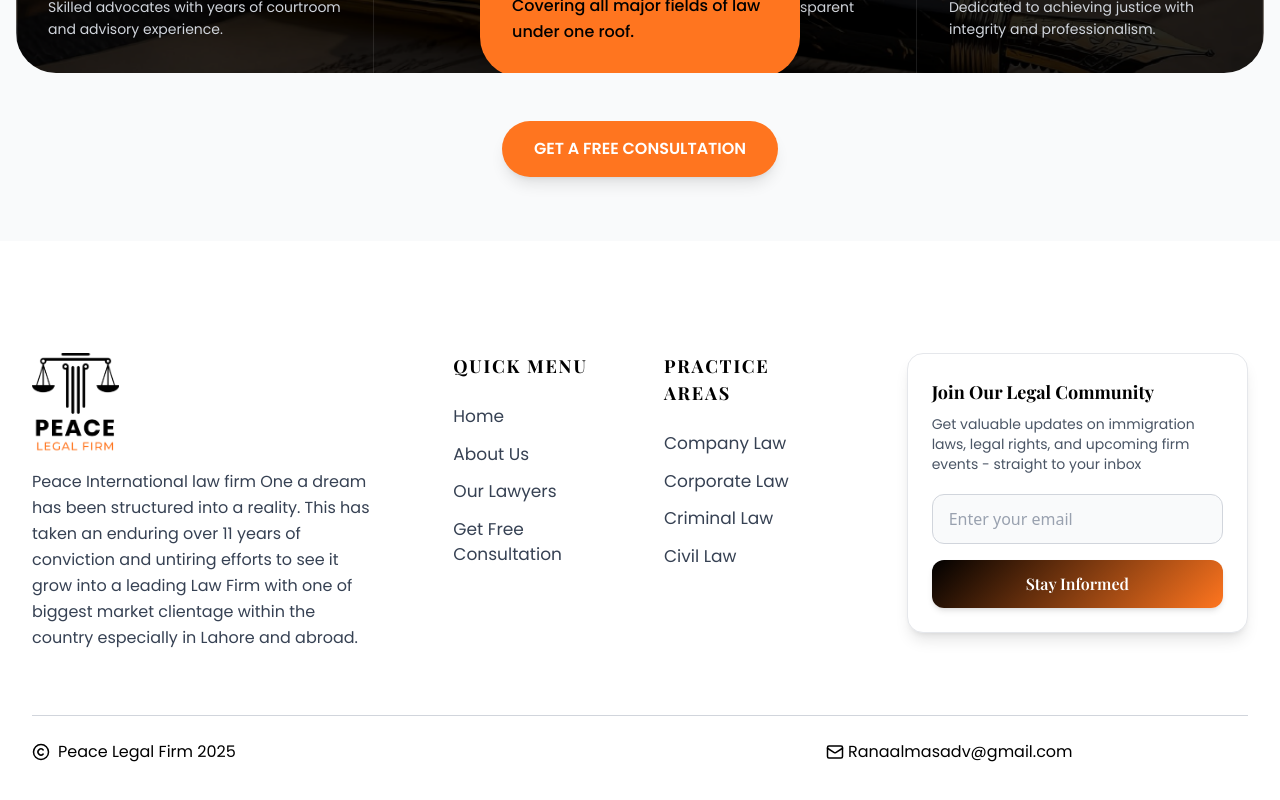
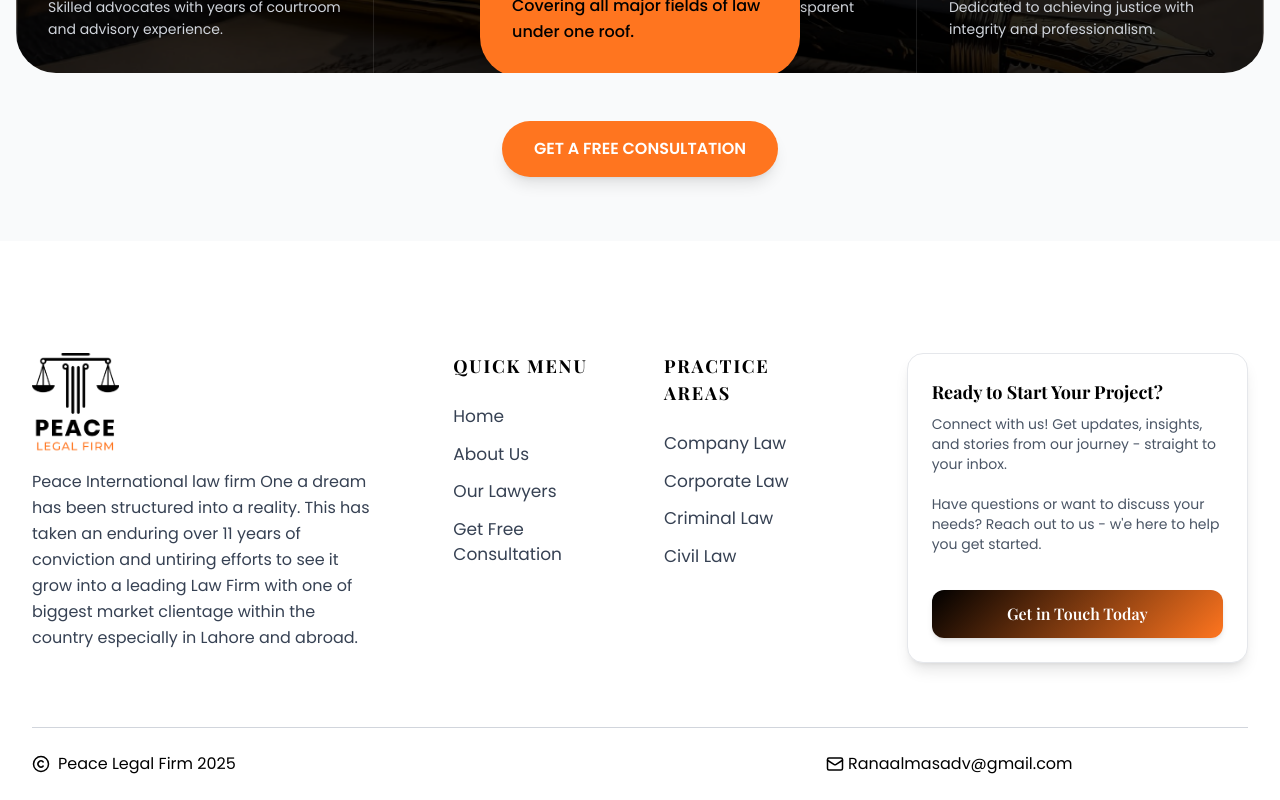
Before and after one commit to ZohaibAly/PeaceLegalFirm, a React (Vite) app: page /About-Us in a window 1280 px wide. Shown: the part 1617-2417 px from the top of the page. Built offline with nearby package versions, Linux system fonts and the light colour scheme; a web font is replaced by a local one.

Commit message:
fix practice

```diff
--- a/constants/FooterData.js
+++ b/constants/FooterData.js
@@ -37,7 +37,7 @@ export const footerData = {
   // newsletter copy (optional)
   newsletter: {
     placeholder: "Enter your email",
-    buttonText: "Stay Informed",
+    buttonText: "Get in Touch Today",
     action: "/Get-Free-Consultation",
   },
   contactEmail: "Ranaalmasadv@gmail.com",
--- a/src/components/Footer.jsx
+++ b/src/components/Footer.jsx
@@ -111,30 +111,24 @@ const Footer = () => {
                   color: theme.colors.primary,
                 }}
               >
-                Join Our Legal Community
+              Ready to Start Your Project?
               </p>
 
               <p
                 className="text-sm text-gray-600 mb-5"
                 style={{ fontFamily: theme.fonts.body }}
               >
-                Get valuable updates on immigration laws, legal rights, and
-                upcoming firm events - straight to your inbox
+                Connect with us! Get updates, insights, and stories from our journey - straight to your inbox.
+              </p>
+               <p
+                className="text-sm text-gray-600 mb-5"
+                style={{ fontFamily: theme.fonts.body }}
+              >
+                Have questions or want to discuss your needs? Reach out to us - w'e here to help you get started.
               </p>
 
-              <form onSubmit={handleSubscribe}>
-                <div className="relative">
-                  <input
-                    type="email"
-                    name="email"
-                    id="email"
-                    placeholder={newsletter?.placeholder || "Enter your email"}
-                    className="block w-full px-4 py-3 text-gray-900 placeholder-gray-400 bg-gray-50 border border-gray-300 rounded-xl focus:outline-none focus:ring-2 focus:ring-(--ring) focus:border-transparent transition-all"
-                    style={{
-                      ["--ring"]: theme.colors.secondary,
-                    }}
-                  />
-                </div>
+
+
 
                 <button
                   type="submit"
@@ -146,7 +140,7 @@ const Footer = () => {
                 >
                   {newsletter?.buttonText || "Subscribe"}
                 </button>
-              </form>
+
             </div>
           </div>
         </div>
--- a/src/components/PracticeAreas.jsx
+++ b/src/components/PracticeAreas.jsx
@@ -12,7 +12,7 @@ const PracticeAreas = () => {
   const practiceItems = [
     { icon: CriminalLawIcon, title: 'Criminal Law' },
     { icon: CivilLawIcon, title: 'Civil Law' },
-    { icon: OverSeaLawIcon, title: ' Overseas Pakistani Issues ( Oblique / loss)' },
+    { icon: OverSeaLawIcon, title: ' Overseas Pakistani Issues(Oblique/loss)' },
     { icon: TexationLawIcon, title: 'Taxation Law' },
     { icon: FamilyLawIcon, title: 'Family Law' },
     { icon: PropertyLawIcon, title: 'Property Law' },
@@ -62,7 +62,7 @@ const PracticeAreas = () => {
         </div>
 
         {/* Practice Areas Grid */}
-        <div className="flex flex-wrap justify-center gap-8 md:gap-12 max-w-6xl mx-auto">
+        <div className="flex flex-wrap justify-center gap-8 md:gap-12 max-w-6xl mx-auto px-4 py-8">
           {practiceItems.map((item, index) => (
             <div
               key={index}
@@ -70,21 +70,13 @@ const PracticeAreas = () => {
             >
               {/* Icon Circle with Enhanced Design */}
               <div className="relative mb-5">
-                {/* Outer glow ring */}
-                <div
-                  className="absolute inset-0 rounded-full blur-xl opacity-0 group-hover:opacity-100 transition-opacity duration-500"
-                  style={{
-                    background: `radial-gradient(circle, ${theme.colors.secondary}40, transparent 70%)`,
-                    transform: 'scale(1.5)'
-                  }}
-                ></div>
 
                 {/* Main circle */}
                 <div
                   className="relative w-24 h-24 md:w-28 md:h-28 rounded-full flex items-center justify-center group-hover:scale-110 transition-all duration-300"
                   style={{
-                    border: `4px solid ${theme.colors.secondary}20`,
-                    boxShadow: `0 8px 30px rgba(0, 0, 0, 0.3), 0 0 0 8px ${theme.colors.secondary}10`,
+
+
                     background: theme.colors.secondary,
                   }}
                 >
@@ -93,7 +85,7 @@ const PracticeAreas = () => {
                   <img
                     src={item.icon}
                     alt={item.title}
-                    className="w-14 h-14 md:w-16 md:h-16 object-contain rounded-full relative z-10 group-hover:scale-110 transition-transform duration-300"
+                    className="w-14 h-14 md:w-16 md:h-16 object-contain relative z-10 group-hover:scale-110 transition-transform duration-300"
                   />
                 </div>
               </div>
```
